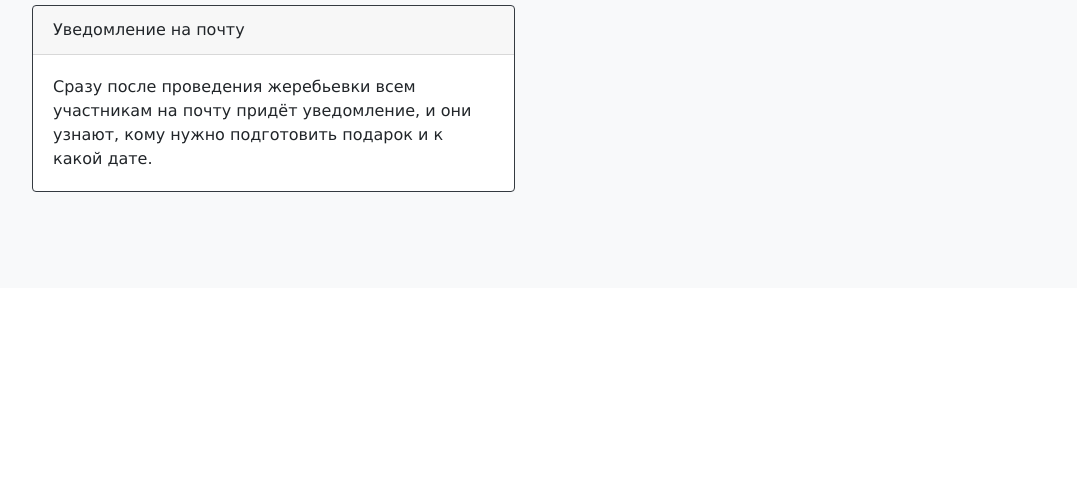
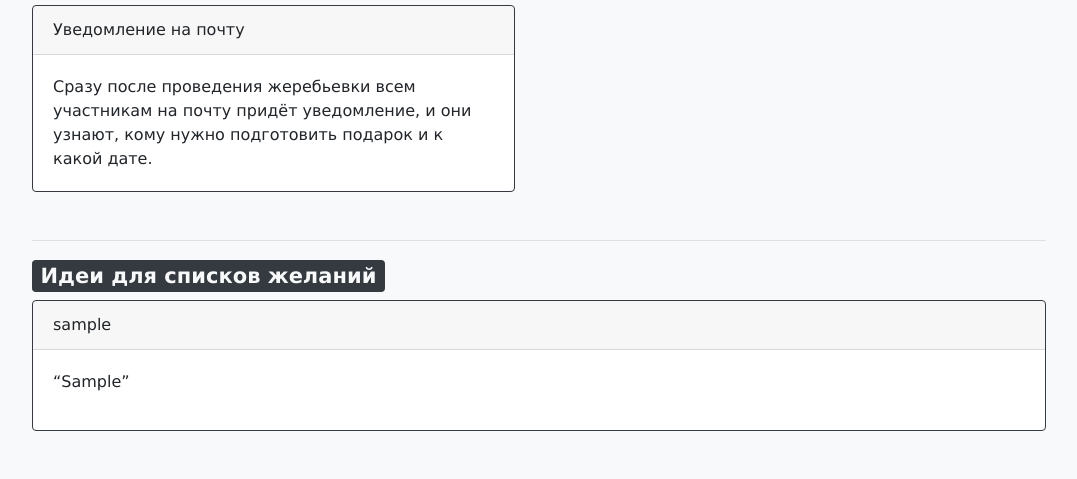
Before and after one commit to balancy/secret_santa, a Django app: page / in a window 1280 px wide. Shown: the part 1377-1856 px from the top of the page, without its empty margins (101-1178 px from the left). Before the commit the page ends 1569 px from the top, so only its background shows below. Run offline with Django 4.2, Linux system fonts and the light colour scheme; tables that the repository leaves empty hold one stand-in row (values such as "Sample post").

Commit message:
Add carousel to random whishes in profile

```diff
--- a/games/templates/games/index.html
+++ b/games/templates/games/index.html
@@ -66,19 +66,29 @@
         <div class="col col-6 pl-4">
         </div>
       </div>
-      <div class="site-section bg-light">
-        <div class="container">
-          <div class="row">
-            {% for santa_wish in random_santas_wishes %}
-              <div class="col-sm-4">
-                <blockquote class="testimony">
-                  <p>&ldquo;{{ santa_wish.wishlist }}&rdquo;</p>
-                  <p class="small text-primary">&mdash; {{ santa_wish.user }}</p>
-                </blockquote>
+
+      <hr>
+      <h3><span class="badge bg-dark text-light">Идеи для списков желаний</span></h3>
+      <div id="carouselExampleSlidesOnly" class="carousel slide" data-ride="carousel">
+        <div class="carousel-inner">
+          {% for santa in santas %}
+            {% if forloop.first %}
+              <div class="carousel-item active">
+            {% else %}
+              <div class="carousel-item">
+            {% endif %}
+              <div class="card border-dark">
+                <div class="card-header">{{ santa.user }}</div>
+                <div class="card-body">
+                  <blockquote class="testimony">
+                  <p>&ldquo;{{ santa.wishlist }}&rdquo;</p>
+                  </blockquote>
+                </div>
+              </div>
               </div>
             {% endfor %}
           </div>
-        </div>
       </div>
+
     </div>
 {% endblock %}
--- a/games/views.py
+++ b/games/views.py
@@ -25,12 +25,9 @@ from .models import Santa, Game, Exclusion
 
 
 def index(request):
-    random_santas_wishes = []
-    santas_wishes = [santa for santa in Santa.objects.all()]
-    if len(santas_wishes) >= 3:
-        random.shuffle(santas_wishes)
-        random_santas_wishes = santas_wishes[:3]
-    context = {'random_santas_wishes': random_santas_wishes}
+    santas = [santa for santa in Santa.objects.all()]
+    random.shuffle(santas)
+    context = {'santas': santas[:3]}
     return render(request, 'games/index.html', context=context)
 
 
```
Also changed, not shown: README.md.
